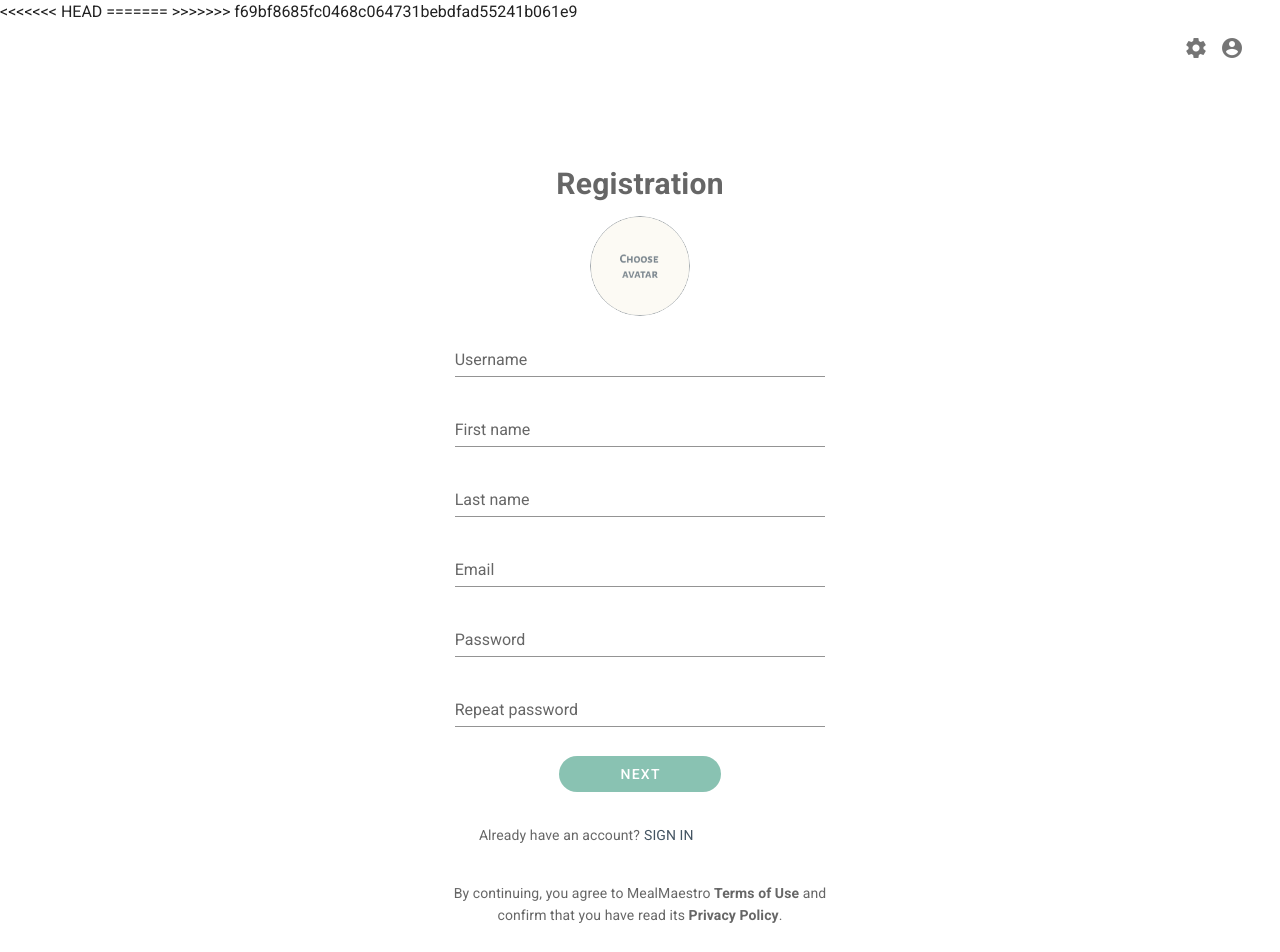
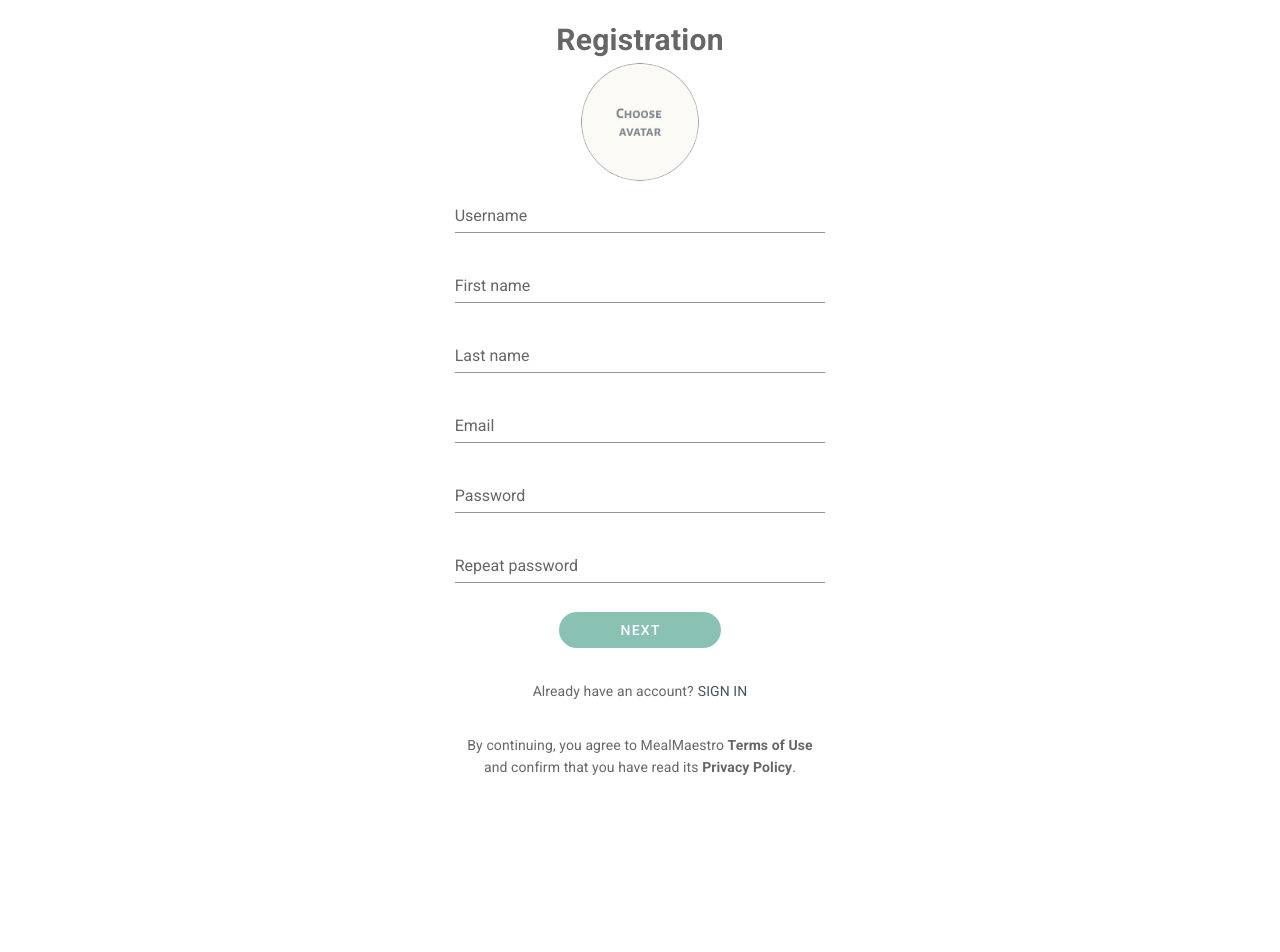
Before and after one commit to lucijaba7/MealMaestro-frontend, a Vue app: page /registration in a window 1280 px wide. Shown: the top 952 px of the page. After the commit the page ends 814 px from the top, so only its background shows below. Built offline with nearby package versions, Linux system fonts and the light colour scheme.

Commit message:
Gotov login

```diff
--- a/src/App.vue
+++ b/src/App.vue
@@ -3,12 +3,7 @@
     <!-- <Sidebar /> -->
 
     <v-main>
-<<<<<<< HEAD
-      <FloatingNav />
-
-=======
       <!-- <FloatingNav /> -->
->>>>>>> f69bf8685fc0468c064731bebdfad55241b061e9
       <router-view></router-view>
     </v-main>
   </v-app>
--- a/src/components/AvatarPopup.vue
+++ b/src/components/AvatarPopup.vue
@@ -1,9 +1,8 @@
 <template>
-
     <v-dialog max-width="600px">
                      <template v-slot:activator="{ on }">
                         <v-btn icon x-small v-on="on" class="ma-10">
-                           <v-avatar size="100">
+                           <v-avatar size="90%" >
                               <img src="../assets/choose-avatar.png" contain position alt="Avatar">
                            </v-avatar>
                         </v-btn>
--- a/src/views/Login.vue
+++ b/src/views/Login.vue
@@ -40,14 +40,10 @@
                           <v-btn  rounded class="px-15 py-3 mt-5 primary elevation-0" to="/">Login</v-btn>
                         </div>
                      </v-card-actions>
-                     <v-layout row>
-                     <v-flex xs6 md6 justify-center class="text-right ">
-                       <p class="pt-5 ">New to MealMaestro?</p>
-                     </v-flex>
-                     <v-flex xs6 md6 class="pt-5 transparent text-left ">
+                     <v-row align="end" justify="center">
+                       <span class="pt-5 ">New to MealMaestro?</span>
                        <v-btn small depressed  class="transparent text-left "  to="/registration">Create account</v-btn>
-                     </v-flex>
-                     </v-layout>
+                     </v-row>
                      </v-card-text>
                   </v-card>
                   </v-col>
--- a/src/views/Registration.vue
+++ b/src/views/Registration.vue
@@ -52,17 +52,16 @@
                           <v-btn  rounded class="px-15 primary elevation-0" to="/">Next</v-btn>
                         </div>
                      </v-card-actions>
-                     <v-row justify-center>
+                     <v-row align="end" justify="center">
+                       <span class="pt-5 ">Already have an account?</span>
+                       <a href="/login" style="text-decoration: none" class="pl-1 primaryText--text"> SIGN IN </a>
 
-                     <v-flex md6 justify-center class="text-right ">
-                       <p class="pt-5 ">Already have an account?</p>
-                     </v-flex>
-                     <v-flex md6 class="pt-5 text-left ">
-                       <a href="/login" style="text-decoration: none" class="pl-1 primaryText--text text-left"> SIGN IN </a>
-                     </v-flex>
-                     <v-flex xs12 md12 justify-center class="text-center ">
+
+                     </v-row>
+                     <v-row>
+                     <v-col xs="12" md="12" justify-center class="text-center ">
                        <p class="pt-5 text-center ">By continuing, you agree to MealMaestro <strong>Terms of Use</strong> and confirm that you have read its <strong>Privacy Policy</strong>.</p>
-                     </v-flex>
+                     </v-col>
                      </v-row>
                      </v-card-text>
                   </v-card>
```
